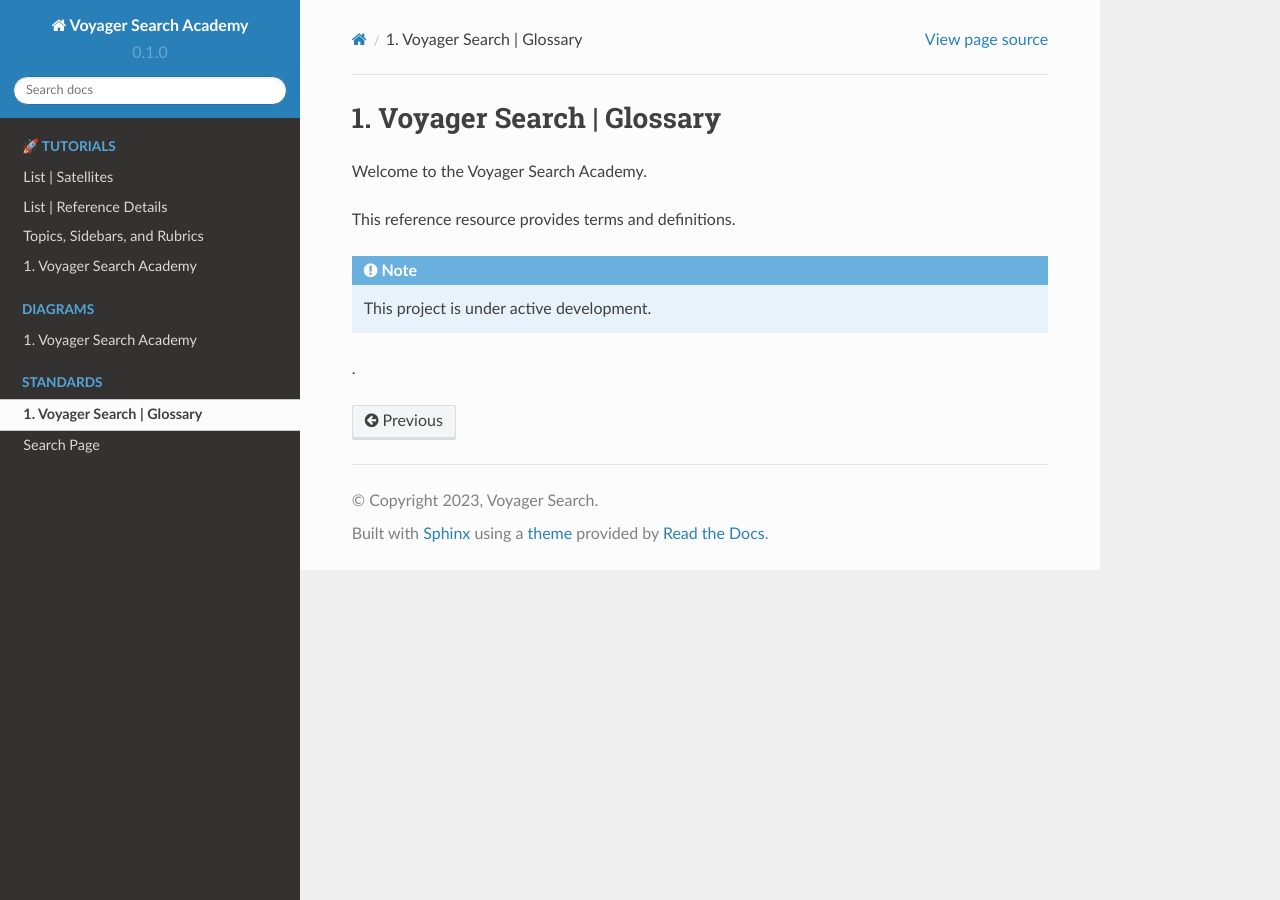
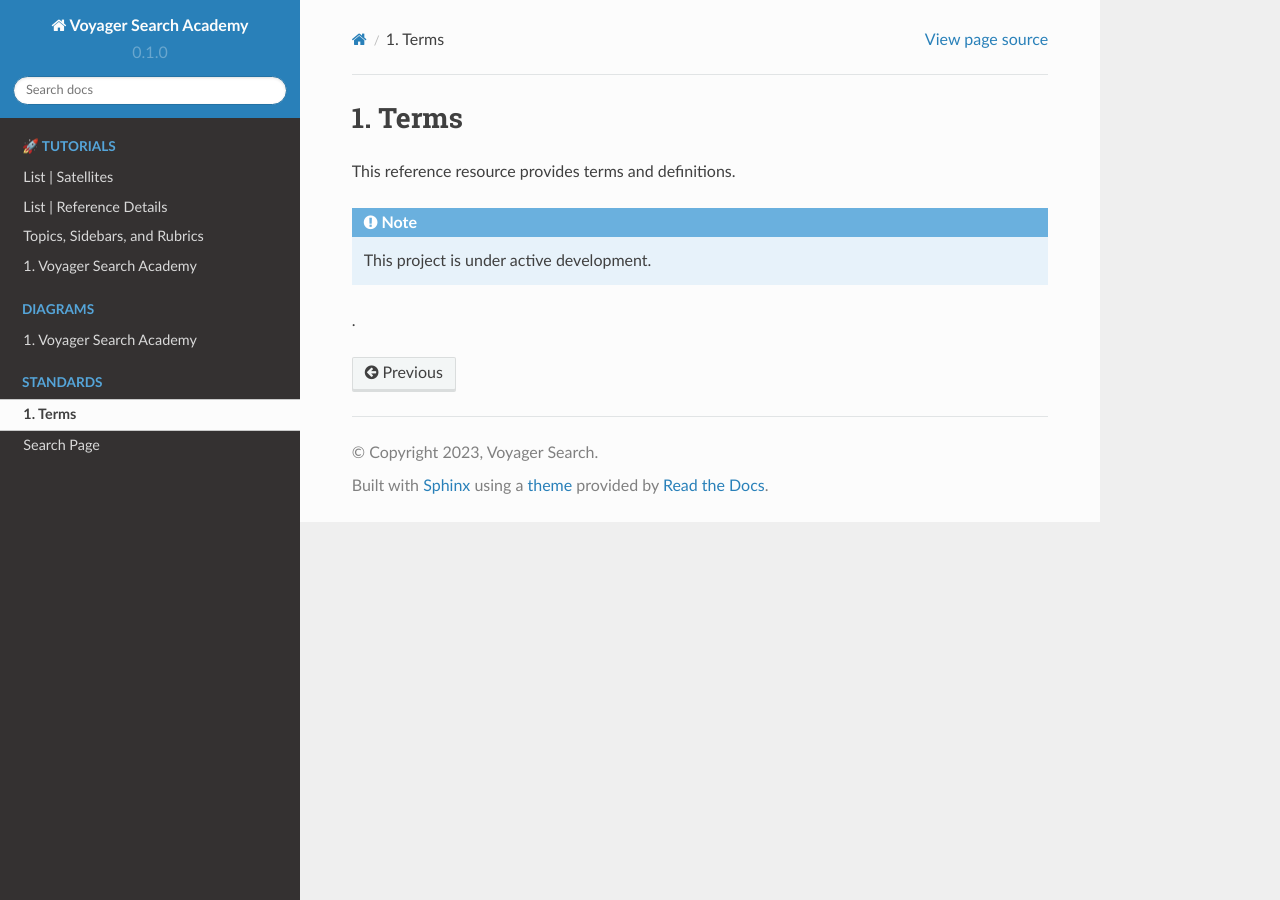
Before and after one commit to voyagersearch/academy, a Sphinx documentation site: the page built from docs/source/references/terms/terms.rst, in a window 1280 px wide. Built offline with Sphinx 7.4.7 and the Read the Docs theme 2.0.0, drawn with Linux system fonts in a browser that asks for light colours; pages that are not in the unit, such as notebooks, are missing from menus.

Commit message:
Update terms.rst

```diff
--- a/docs/source/references/terms/terms.rst
+++ b/docs/source/references/terms/terms.rst
@@ -3,10 +3,8 @@
    :description: Voyager Search Academy Terms
    :keywords: voyager search, voyagersearch, terms, data governance, data provenance, data profiling, data lineage
 
-Voyager Search | Glossary
+Terms
 ===================================
-
-Welcome to the Voyager Search Academy.
 
 This reference resource provides terms and definitions.
 
```
